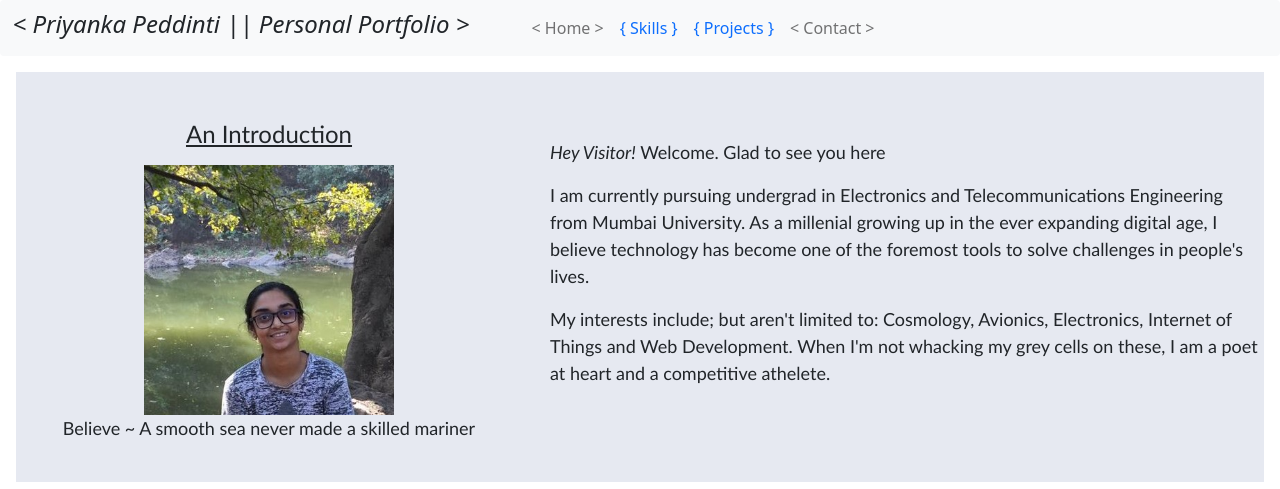
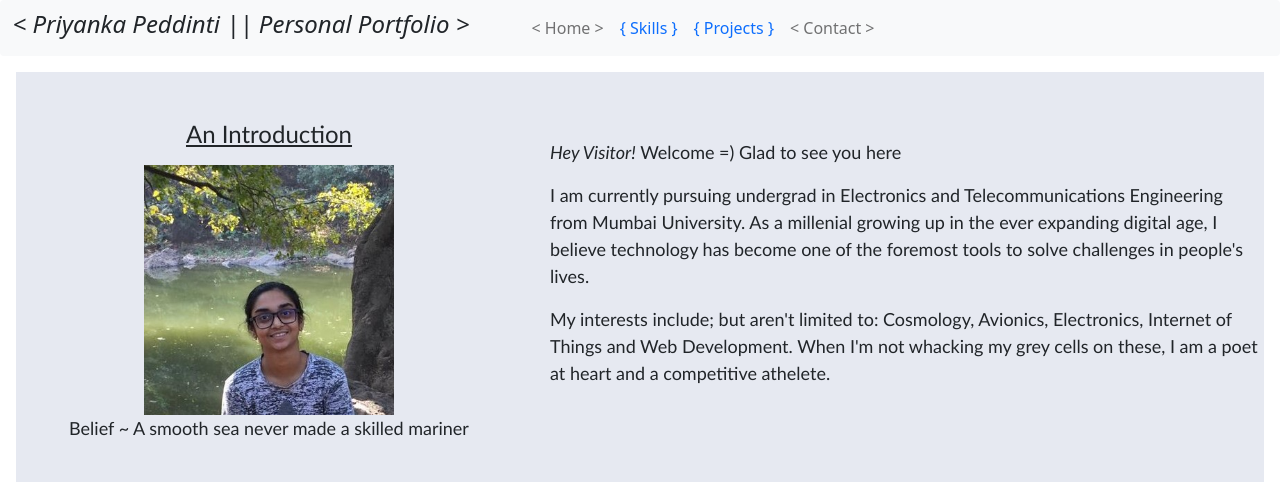
Before and after one commit to priyanka-p01/priyanka-p01.github.io, a plain HTML site: page index.html in a window 1280 px wide. Shown: the top 489 px of the page. Drawn offline with nearby package versions, Linux system fonts and the light colour scheme.

Commit message:
Update index.html

```diff
--- a/index.html
+++ b/index.html
@@ -57,12 +57,12 @@
                     <h4><u>An Introduction</u></h4>
                 </p>
                 <img src="image/fpgs.jpg.jpg" height="250">
-                <p><h7>Believe ~ A smooth sea never made a skilled mariner</h7></p>
+                <p><h7>Belief ~ A smooth sea never made a skilled mariner</h7></p>
             </div>
 
             <div class="col-md-7 px-3 py-4">
                 <p><br>
-                    <em>Hey Visitor!</em> Welcome. Glad to see you here<br>
+                    <em>Hey Visitor!</em> Welcome =) Glad to see you here<br>
                 </p>
                 <p>
                     I am currently pursuing undergrad in Electronics and Telecommunications Engineering from Mumbai University. As a millenial growing up in the ever expanding digital age, I believe technology has become one of the foremost tools to solve challenges in people's lives. <br>
```
